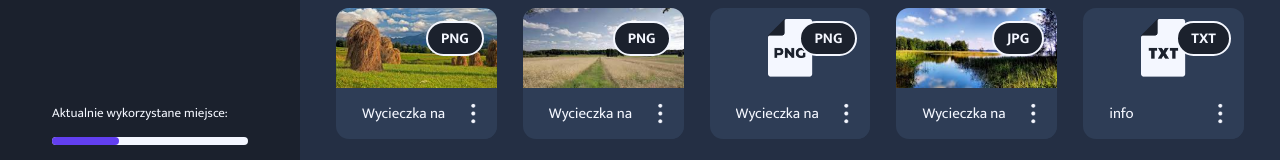
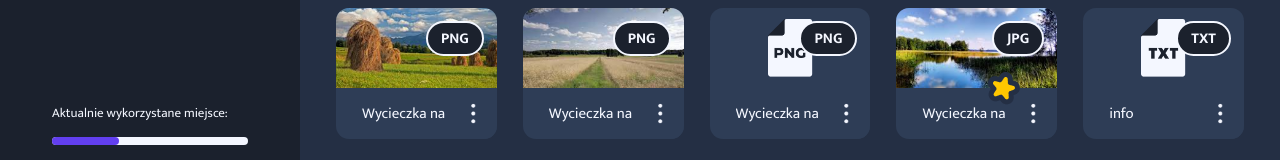
Before and after one commit to BarteXikora/file-explorer-app, a React (Create React App) app: page / in a window 1280 px wide. Shown: the part 482-642 px from the top of the page. Built offline with nearby package versions, Linux system fonts and the light colour scheme.

Commit message:
Added star to file component.

```diff
--- a/src/components/elements/file/File.styles.tsx
+++ b/src/components/elements/file/File.styles.tsx
@@ -77,6 +77,13 @@ const StyledFile = styled.div`
             transition: ${(props) => props.theme.transition};
             border-radius: 0 0 ${(props) => props.theme.borderRadiuses.big} 0;
         }
+
+        .star {
+            position: absolute;
+            z-index: 100;
+            top: -18px;
+            right: 35px;
+        }
     }
 `
 
--- a/src/components/elements/file/File.tsx
+++ b/src/components/elements/file/File.tsx
@@ -5,11 +5,13 @@ import iconMenu from '../../../assets/icons/icon-menu-dots.png'
 import imgPNG from '../../../assets/img/img-file-png.png'
 import imgTXT from '../../../assets/img/img-file-txt.png'
 import imgEmptyFile from '../../../assets/img/img-file-empty.png'
+import iconStar from '../../../assets/icons/icon-star-color.png'
 
 type FileProps = {
     name: string
     extension: string
     preview?: string
+    star?: boolean | undefined
 }
 
 const getPreview = (preview: string | undefined, extension: string) => {
@@ -23,7 +25,7 @@ const getPreview = (preview: string | undefined, extension: string) => {
     return imgEmptyFile
 }
 
-const File = ({ name, extension, preview }: FileProps) => {
+const File = ({ name, extension, preview, star }: FileProps) => {
     return <StyledFile role='button'>
         <div
             className={`preview ${preview !== undefined ? 'preview-image' : ''}`}
@@ -38,6 +40,8 @@ const File = ({ name, extension, preview }: FileProps) => {
             <Button variant='tertiary'>
                 <img src={iconMenu} alt="Opcje..." />
             </Button>
+
+            {star && <img src={iconStar} alt="Oznaczone gwiazdką" className='star' />}
         </div>
     </StyledFile>
 }
--- a/src/components/layout/contentSection/ContentSection.tsx
+++ b/src/components/layout/contentSection/ContentSection.tsx
@@ -15,6 +15,7 @@ type __contentProps = {
         name: string
         extension: string
         preview?: string
+        star?: boolean
     }[]
 }
 
@@ -37,7 +38,8 @@ const __content: __contentProps = {
         }, {
             name: 'Wycieczka na rowery 4',
             extension: 'JPG',
-            preview: photo3
+            preview: photo3,
+            star: true
         }, {
             name: 'info',
             extension: 'TXT'
@@ -69,7 +71,13 @@ const ContentSection = () => {
                 <div className="content">
                     {
                         __content.files.map((file, n) => {
-                            return <File key={n} name={file.name} extension={file.extension} preview={file.preview} />
+                            return <File
+                                key={n}
+                                name={file.name}
+                                extension={file.extension}
+                                preview={file.preview}
+                                star={file.star}
+                            />
                         })
                     }
                 </div>
```
